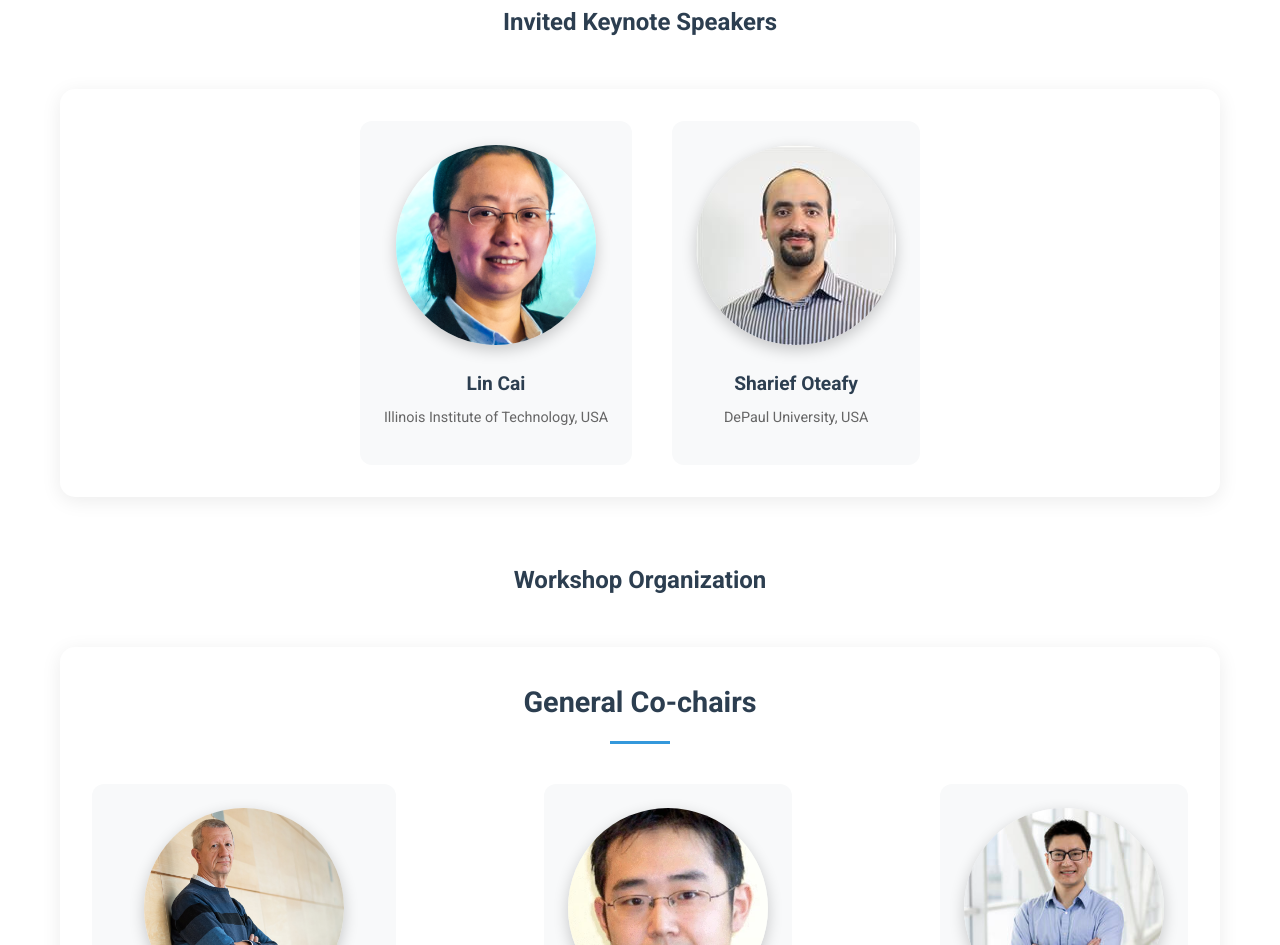
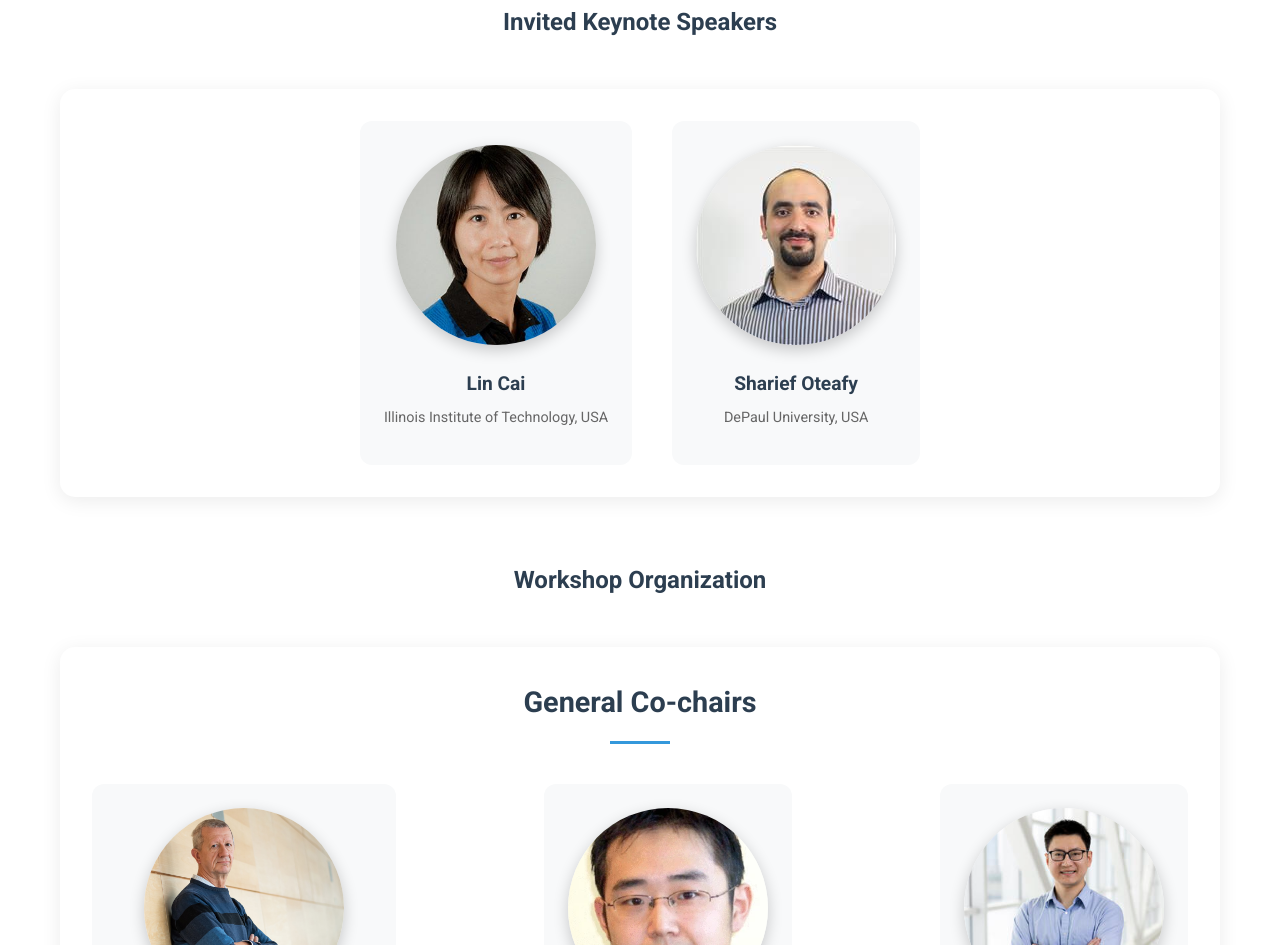
Before and after one commit to ICONS-Research-Group/MASS2025-Workshop, a plain HTML site: page index.html in a window 1280 px wide. Shown: the part 3564-4509 px from the top of the page. Drawn offline with Linux system fonts and the light colour scheme.

Commit message:
revise one of keynote speaker

```diff
--- a/index.html
+++ b/index.html
@@ -179,7 +179,7 @@
                 <div class="organizer-cards keynote-speakers">
                     <div class="organizer-card">
                         <div class="profile-image">
-                            <img src="images/avatars/LinCai-2019.jpg" alt="Lin Cai">
+                            <img src="images/avatars/Lin_Cai_xiao.jpg" alt="Lin Cai">
                             <div class="profile-overlay"></div>
                         </div>
                         <div class="profile-info">
```
Also changed, not shown: images/avatars/Lin_Cai_xiao.jpg (added).
